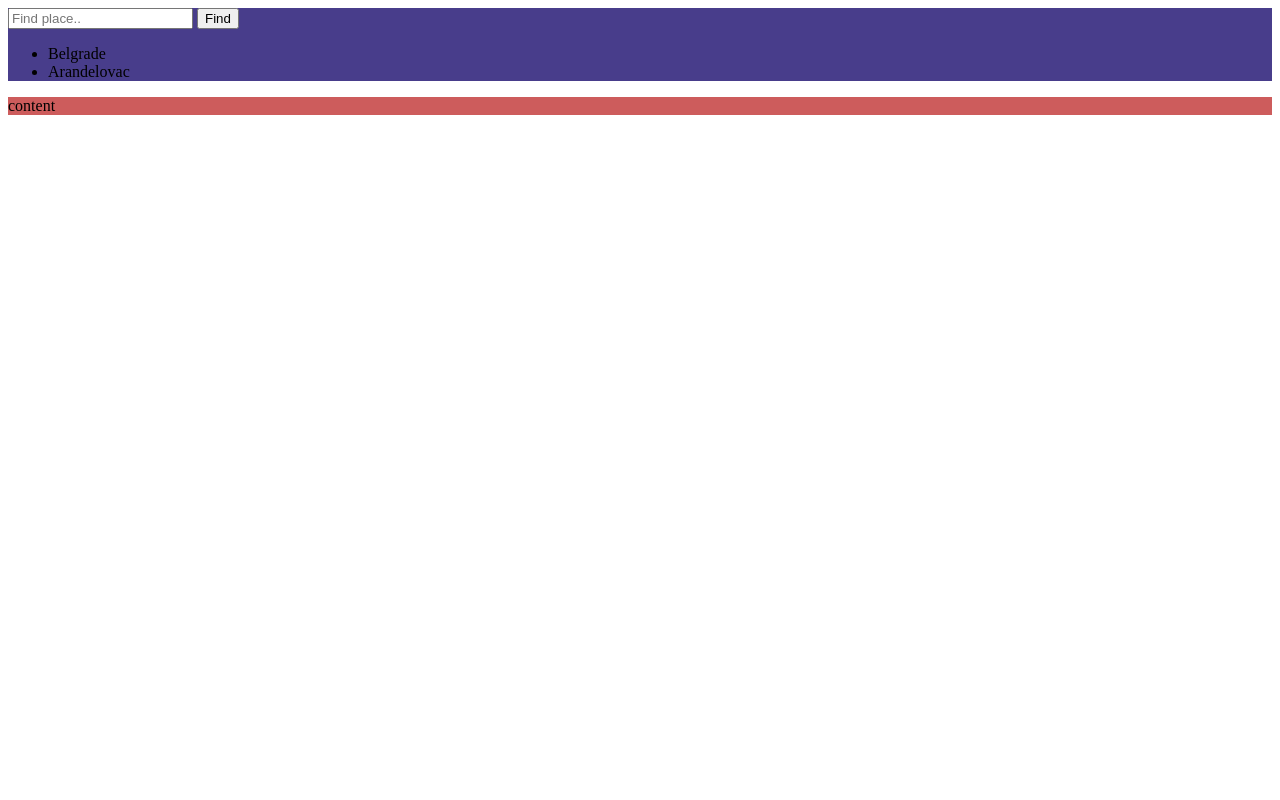
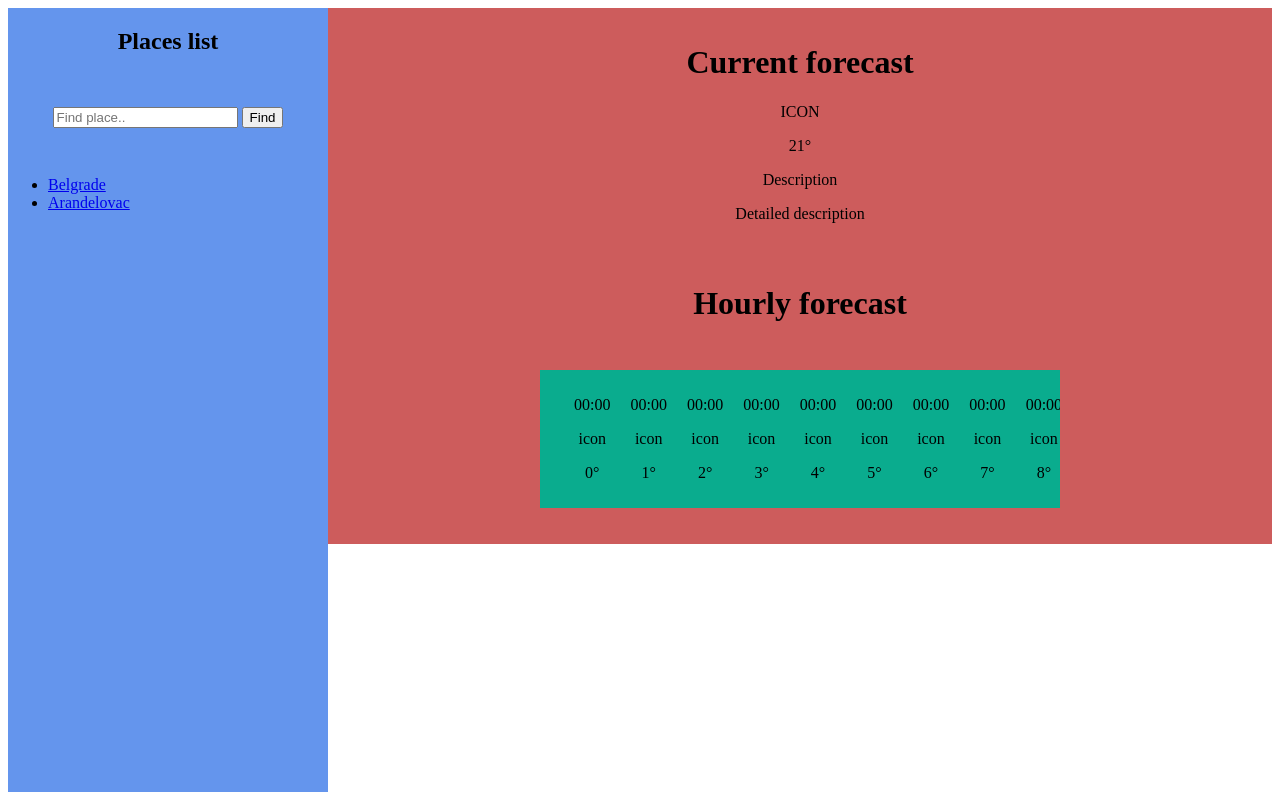
Before and after one commit to tunalad/django-weather, a Django app: page /wttr/ in a window 1280 px wide. Run offline with Django 4.2, Linux system fonts and the light colour scheme; data comes from the database, SQL or seed files in the repository.

Commit message:
Designed website structure

```diff
--- a/static/css/style.css
+++ b/static/css/style.css
@@ -1,7 +1,48 @@
 nav {
-    background-color: darkslateblue;
+    position: fixed;
+    width: 20rem;
+    height: 98%;
+    background-color: cornflowerblue;
+}
+
+nav form {
+    padding: 2rem;
+    text-align: center;
 }
 
 div {
+    padding: 10px;
+    margin-left: 20rem;
     background-color: indianred;
 }
+
+h1{
+    text-align: center;
+}
+
+#current_content{
+    text-align: center;
+    padding: 15px;
+}
+
+.list_container{
+    display: flex;
+    justify-content: center;
+    margin: 0;
+}
+
+.forecast_list {
+    list-style-type: none;
+    overflow: hidden;
+    display: flex;
+    text-align: center;
+    overflow-x: auto;
+    max-width: 30rem;
+    background-color: rgb(10, 172, 142);
+}
+
+.forecast_list li{
+    padding: 10px;
+    float: left;
+    transform: translateX(-1em);
+}
--- a/templates/index.html
+++ b/templates/index.html
@@ -5,7 +5,27 @@
 
 {% block body %}
     {% include 'nav_places.html' %}
+    <div id="current_content">
+        <h1>Current forecast</h1>
+        <p>ICON</p>
+        <p>21°</p>
+        <p>Description</p>
+        <p>Detailed description</p>
+    </div>
+
+    <!-- HOURLY -->
     <div>
-        content
+        <h1>Hourly forecast</h1>
+        <div class="list_container">
+            <ul class="forecast_list">
+                {% for i in  dummies %}
+                    <li>
+                        <p>00:00</p>
+                        <p>icon</p>
+                        <p>{{ i }}°</p>
+                    </li>
+                {% endfor %}
+            </ul>
+        </div>
     </div>
 {% endblock %}
--- a/templates/nav_places.html
+++ b/templates/nav_places.html
@@ -1,4 +1,5 @@
 <nav>
+    <h1>Places list</h1>
     <form>
         <input type="text" placeholder="Find place.." name="add_place">
         <button type="submit">Find</button>
@@ -6,7 +7,7 @@
 
     <ul>
         {% for place in places %}
-            <li>{{ place.place_name }}</li>
+            <li><a href="#">{{ place.place_name }}</a></li>
         {% endfor %}
     </ul>
 </nav>
--- a/weather_app/views.py
+++ b/weather_app/views.py
@@ -11,5 +11,12 @@ def index(request):
 
 def nav_places(request):
     p = Place.objects.all()
-    print(p)
-    return render(request, 'index.html', {'places': p})
+    dumms = dummy_items()
+    return render(request, 'index.html', {'places': p, 'dummies': dumms})
+
+
+def dummy_items():
+    dummies = []
+    for i in range(15):
+        dummies.append(i)
+    return dummies
```
